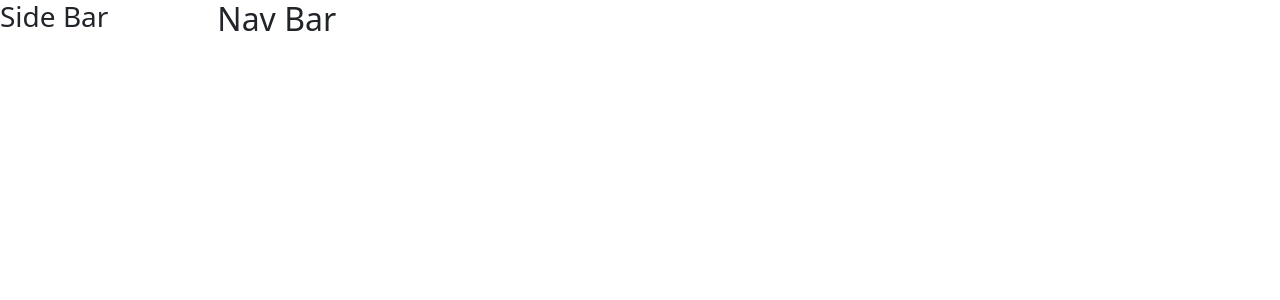
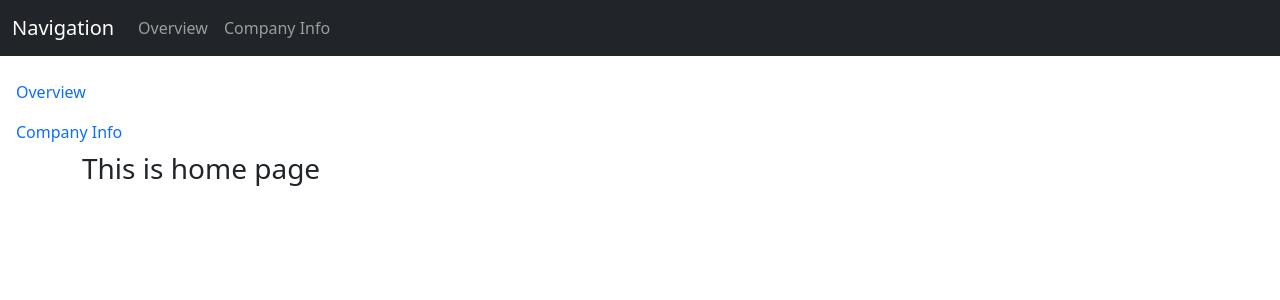
Before and after one commit to toyman640/agencyFrontend, a React (Create React App) app: page /dashboard in a window 1280 px wide. Shown: the top 300 px of the page. Built offline with nearby package versions, Linux system fonts and the light colour scheme.

Commit message:
Create responsive navigation

```diff
--- a/package.json
+++ b/package.json
@@ -7,6 +7,7 @@
     "@testing-library/react": "^13.4.0",
     "@testing-library/user-event": "^13.5.0",
     "bootstrap": "^5.3.3",
+    "prop-types": "^15.8.1",
     "react": "^18.3.1",
     "react-bootstrap": "^2.10.4",
     "react-dom": "^18.3.1",
--- a/src/App.css
+++ b/src/App.css
@@ -1,3 +1,15 @@
-.home {
-  background-color: red;
+body {
+  overflow-x: hidden;
 }
+
+.SideMenu {
+  margin-top: 50%;
+  list-style-type: none;
+  margin-left: 0;
+  padding-left: 0;
+}
+
+.MenuItem {
+  color: #000;
+  text-decoration: none;
+}
--- a/src/App.js
+++ b/src/App.js
@@ -3,7 +3,9 @@ import {
 } from 'react-router-dom';
 import Login from './component/Login';
 import SignUp from './component/SignUp';
-import MainComp from './component/dashboard/MainComp';
+import Overview from './component/dashboard/Overview';
+import CompanyInfo from './component/dashboard/CompanyInfo';
+import './App.css';
 
 function App() {
   return (
@@ -13,7 +15,8 @@ function App() {
         <Routes>
           <Route exact path="/" element={<Login />} />
           <Route path="/sign-up" element={<SignUp />} />
-          <Route path="/dashboard" element={<MainComp />} />
+          <Route path="/dashboard" element={<Overview />} />
+          <Route path="/company-info" element={<CompanyInfo />} />
         </Routes>
       </BrowserRouter>
     </div>
--- /dev/null
+++ b/src/component/dashboard/CompanyInfo.js
@@ -0,0 +1,10 @@
+import React from 'react';
+import Navigation from './Navigation';
+
+const CompanyInfo = () => (
+  <Navigation>
+    <h3>This is company info page</h3>
+  </Navigation>
+);
+
+export default CompanyInfo;
--- a/src/component/dashboard/DashContent.js
+++ /dev/null
@@ -1,11 +0,0 @@
-import React from 'react';
-import NavBar from './NavBar';
-
-const DashContent = () => (
-  <div>
-    <NavBar />
-
-  </div>
-);
-
-export default DashContent;
--- a/src/component/dashboard/MainComp.js
+++ /dev/null
@@ -1,21 +0,0 @@
-import React from 'react';
-// import Container from 'react-bootstrap/Container';
-import Row from 'react-bootstrap/Row';
-import Col from 'react-bootstrap/Col';
-import SideBar from './SideBar';
-import DashContent from './DashContent';
-
-const MainComp = () => (
-  <div>
-    <Row>
-      <Col md={3} lg={2}>
-        <SideBar />
-      </Col>
-      <Col md={9} lg={10}>
-        <DashContent />
-      </Col>
-    </Row>
-  </div>
-);
-
-export default MainComp;
--- a/src/component/dashboard/NavBar.js
+++ /dev/null
@@ -1,7 +0,0 @@
-import React from 'react';
-
-const NavBar = () => (
-  <h2>Nav Bar</h2>
-);
-
-export default NavBar;
--- /dev/null
+++ b/src/component/dashboard/Navigation.js
@@ -0,0 +1,58 @@
+import React, { useState } from 'react';
+import {
+  Navbar,
+  Nav,
+  Container,
+  Offcanvas,
+} from 'react-bootstrap';
+import PropTypes from 'prop-types';
+
+const Navigation = ({ children }) => {
+  const [showSidebar, setShowSidebar] = useState(false);
+
+  const toggleSidebar = () => {
+    setShowSidebar(!showSidebar);
+  };
+
+  return (
+    <div>
+      {/* Navbar */}
+      <Navbar bg="dark" variant="dark" expand="lg" className="mb-3">
+        <Container fluid>
+          <Navbar.Brand href="#">Navigation</Navbar.Brand>
+          <Navbar.Toggle aria-controls="offcanvasNavbar" onClick={toggleSidebar} />
+          <Navbar.Collapse id="navbarScroll">
+            <Nav className="me-auto">
+              <Nav.Link href="/dashboard">Overview</Nav.Link>
+              <Nav.Link href="/company-info">Company Info</Nav.Link>
+            </Nav>
+          </Navbar.Collapse>
+        </Container>
+      </Navbar>
+
+      {/* Offcanvas Sidebar (Hamburger Menu for small screens) */}
+      <Offcanvas show={showSidebar} onHide={toggleSidebar} responsive="lg" placement="start">
+        <Offcanvas.Header closeButton>
+          <Offcanvas.Title>Menu</Offcanvas.Title>
+        </Offcanvas.Header>
+        <Offcanvas.Body>
+          <Nav className="flex-column">
+            <Nav.Link href="/dashboard">Overview</Nav.Link>
+            <Nav.Link href="/company-info">Company Info</Nav.Link>
+          </Nav>
+        </Offcanvas.Body>
+      </Offcanvas>
+
+      {/* Main Content */}
+      <Container>
+        {children}
+      </Container>
+    </div>
+  );
+};
+
+Navigation.propTypes = {
+  children: PropTypes.node.isRequired,
+};
+
+export default Navigation;
--- /dev/null
+++ b/src/component/dashboard/Overview.js
@@ -0,0 +1,10 @@
+import React from 'react';
+import Navigation from './Navigation';
+
+const Overview = () => (
+  <Navigation>
+    <h3>This is home page</h3>
+  </Navigation>
+);
+
+export default Overview;
--- a/src/component/dashboard/SideBar.js
+++ /dev/null
@@ -1,9 +0,0 @@
-import React from 'react';
-
-const SideBar = () => (
-  <div>
-    <h3>Side Bar</h3>
-  </div>
-);
-
-export default SideBar;
--- a/src/index.css
+++ /dev/null
@@ -1,27 +0,0 @@
-body {
-  margin: 0;
-  font-family:
-    -apple-system,
-    BlinkMacSystemFont,
-    'Segoe UI',
-    'Roboto',
-    'Oxygen',
-    'Ubuntu',
-    'Cantarell',
-    'Fira Sans',
-    'Droid Sans',
-    'Helvetica Neue',
-    sans-serif;
-  -webkit-font-smoothing: antialiased;
-  -moz-osx-font-smoothing: grayscale;
-}
-
-code {
-  font-family:
-    source-code-pro,
-    Menlo,
-    Monaco,
-    Consolas,
-    'Courier New',
-    monospace;
-}
```
Also changed, not shown: 1 other file (tests, documents, lock files or other folders).
